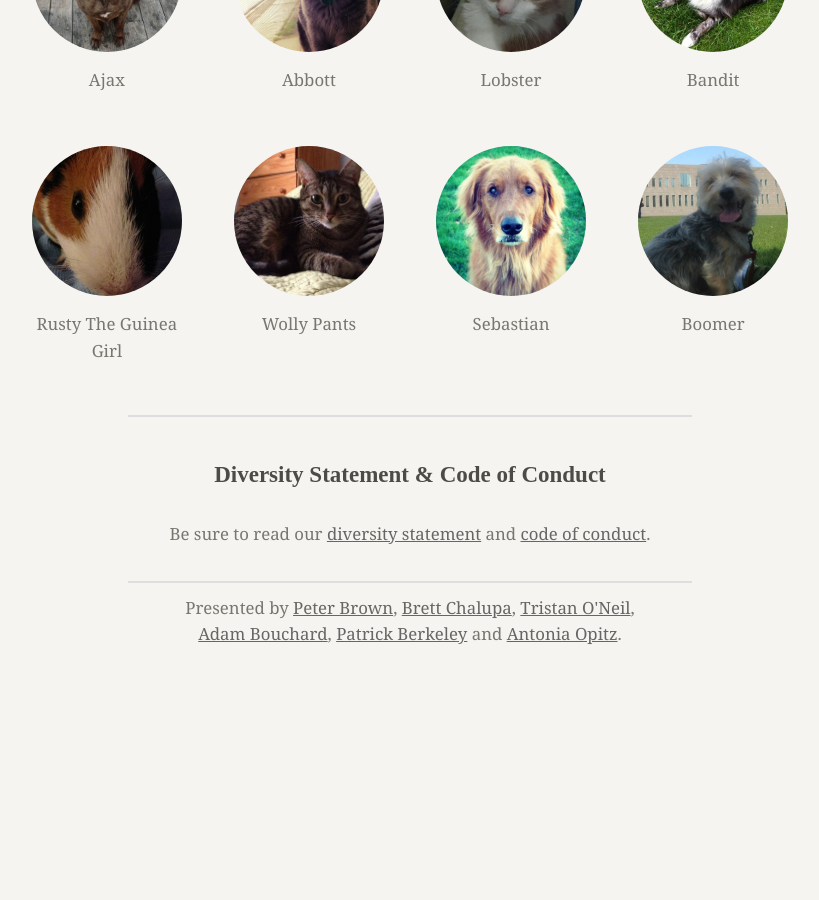
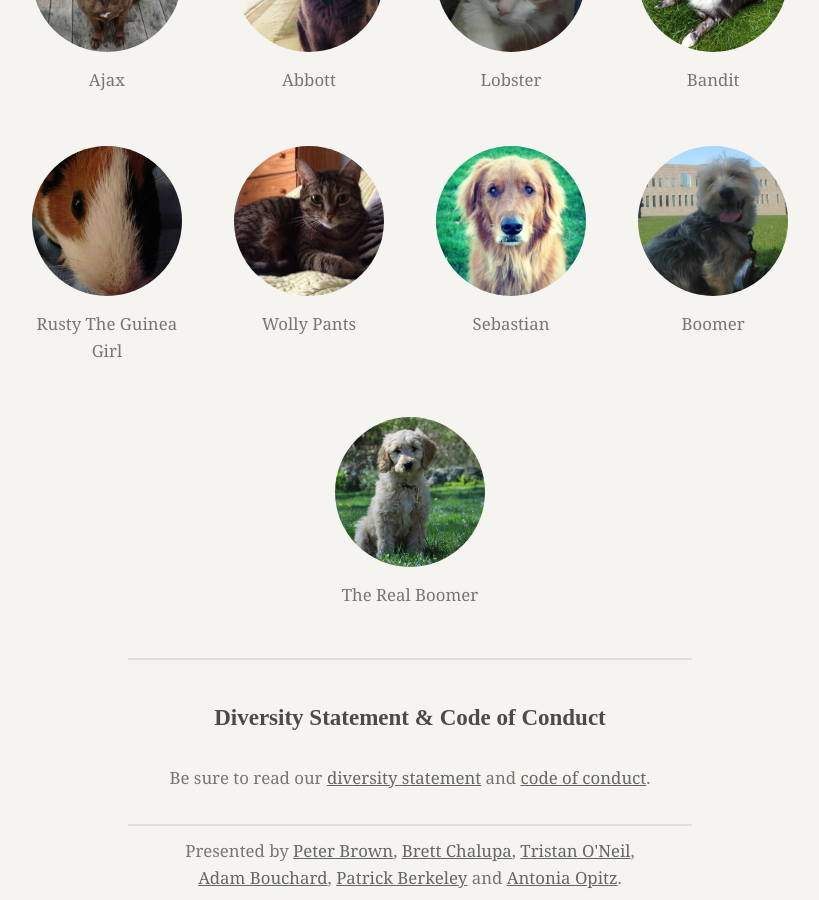
Before and after one commit to burlingtonruby/buruco2013, a Jekyll site: the page built from cat.html, in a window 1280 px wide and 900 px high, scrolled down 1516 px. Shown: the whole window, without its empty margins (230-1049 px from the left). Built offline with Jekyll 4.4.1, drawn with Linux system fonts in a browser that asks for light colours; nearby versions of some CDN libraries; before the commit the page ends 2172 px from its top, so only the background shows below that.

Commit message:
Adding another pup

```diff
--- a/cat.html
+++ b/cat.html
@@ -143,6 +143,14 @@ meta_keywords: burlington, ruby, conference, vermont, rails, ruby on rails, cats
             <p>Boomer</p>
           </div>
         </div>
+        <div class="row">
+          <div class="twelve columns supporter">
+            <div class="supporter-frame"><a href="http://dockyard.com/"
+                title="The Real Boomer" target="_blank"><img src="images/cats/the_real_boomer.jpg"
+              alt="The Real Boomer"></a></div>
+            <p>The Real Boomer</p>
+          </div>
+        </div>
       </div>
     </div>
   </div>
```
Also changed, not shown: images/cats/the_real_boomer.jpg (added).
